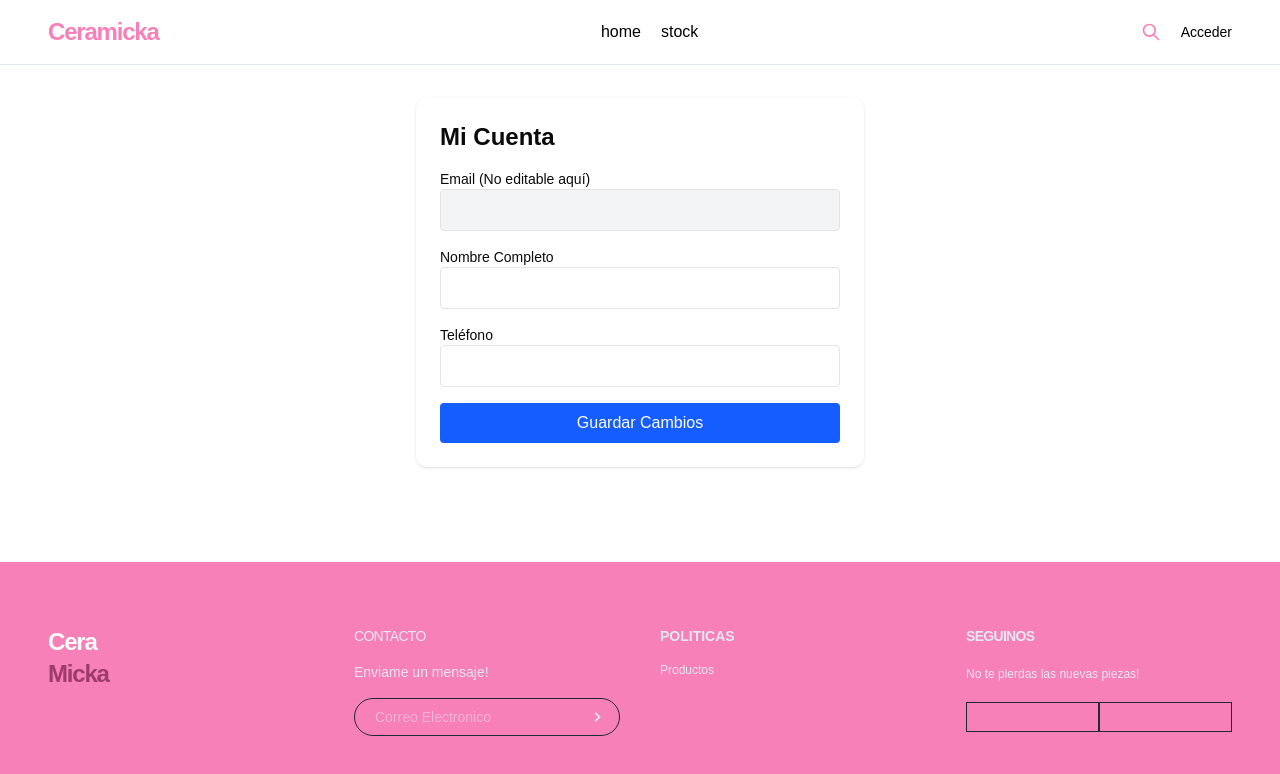
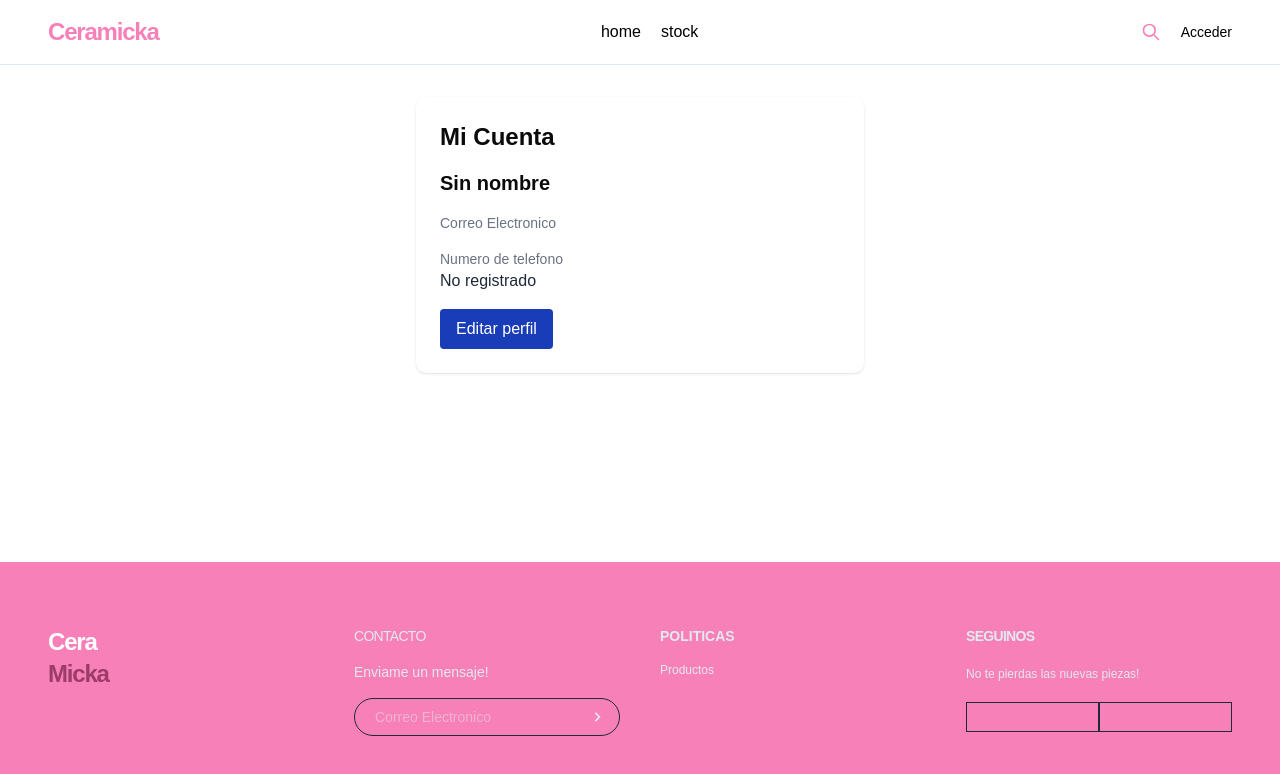
Before and after one commit to diazfabrici0/ceramicka, a React (Vite) app in the folder ceramicka-ecommerce/: page /account in a window 1280 px wide. Shown: the top 774 px of the page. Built offline with nearby package versions, Linux system fonts and the light colour scheme; no server answers.

Commit message:
editaar perfil funciona

```diff
--- a/ceramicka-ecommerce/src/Pages/Account.tsx
+++ b/ceramicka-ecommerce/src/Pages/Account.tsx
@@ -4,6 +4,7 @@ import { accountService } from '../services/authAccountService';
 
 export const Account = () => {
   const [loading, setLoading] = useState(true);
+  const [isModalOpen, setIsModalOpen] = useState(false);
   const [profile, setProfile] = useState({
     full_name: '',
     phone_number: '',
@@ -34,14 +35,22 @@ export const Account = () => {
     setLoading(true);
     try {
       const { data: { user } } = await supabase.auth.getUser();
-      if (user) {
+      if (!user) return;
+
         await accountService.updateAccount(user.id, {
           full_name: profile.full_name,
           phone_number: profile.phone_number,
           updated_at: new Date()
         });
-        alert("¡Perfil actualizado!");
+
+        if(profile.email !== user.email) {
+          await accountService.updateEmail(profile.email);
+          alert("Perfil actualizado. Se envio un correo de confirmacion a tu neuva direccion de correo electronico");
+        } else {
+          alert("Perfil actualizado con exito!");
         }
+
+
     } catch (error: any) {
       alert(error.message);
     } finally {
@@ -54,42 +63,100 @@ export const Account = () => {
   return (
     <div className="max-w-md mx-auto p-6 bg-white rounded-lg shadow">
       <h2 className="text-2xl font-bold mb-4">Mi Cuenta</h2>
-      <form onSubmit={handleSave} className="space-y-4">
+
+      <section className='space-y-4'>
+        <header >
+          <div className="text-xl font-semibold">
+            <h1>{profile.full_name || 'Sin nombre'}</h1>
+          </div>
+        </header>
+
+        <div className="flex flex-col">
+          <label className='text-gray-500 text-sm'>Correo Electronico</label>
+          <span className='text-gray-800'>{profile.email}</span>
+        </div>
+
+        <div className="flex flex-col">
+          <label className=' text-gray-500 text-sm'>Numero de telefono</label>
+          <span className='text-gray-800'>{profile.phone_number || 'No registrado'}</span>
+        </div>
+      </section>
+
+      <footer className='pt-4'>
+        <button onClick={()=> setIsModalOpen(true)}
+          className='bg-blue-800 text-white rounded px-4 py-2 hover:bg-blue-900 transition-colors'>Editar perfil</button>
+      </footer>
+
+      {isModalOpen && (
+        <div className='fixed inset-0 z-50 flex items-center justify-center bg-black'>
+          <div className="bg-white p-6 rounded-lg shadow-xl w-full max-w-sm mx-4">
+            <div className="flex justify-between items-center mb-4">
+              <h3 className="text-lg font-bold">
+                Editar Perfil
+              </h3>
+              <button onClick={() => setIsModalOpen(false)}
+                className="text-gray-500 hover:text-black">✕
+              </button>
+            </div>
+
+            <form onSubmit={async (e) => {
+              await handleSave(e);
+              setIsModalOpen(false);
+            }} className="space-y-4">
                 <div>
-          <label className="block text-sm">Email (No editable aquí)</label>
-          <input
-            type="text"
-            value={profile.email}
-            disabled
-            className="w-full p-2 bg-gray-100 border rounded"
-          />
-        </div>
-        <div>
-          <label className="block text-sm">Nombre Completo</label>
+                  <label className="block text-sm font-medium">Nombre Completo</label>
                   <input
                   type="text"
                   value={profile.full_name}
                   onChange={e => setProfile({...profile, full_name: e.target.value})}
-            className="w-full p-2 border rounded"
+                  className="w-full p-2 border rounded focus:ring-2 focus:ring-blue-500 outline-none"
                 />
               </div>
+
+              {/* Campo de Email - YA NO ESTÁ DISABLED */}
             <div>
-          <label className="block text-sm">Teléfono</label>
+              <label className="block text-sm font-medium text-gray-700 mb-1">Correo Electrónico</label>
+              <input
+                type="email"
+                value={profile.email}
+                onChange={e => setProfile({...profile, email: e.target.value})}
+                className="w-full p-2 border border-gray-300 rounded-md focus:ring-2 focus:ring-blue-500 outline-none transition-all"
+              />
+              <p className="text-[11px] text-amber-600 mt-1 leading-tight">
+                ⚠️ Si cambias el correo, deberás confirmarlo en tu nueva bandeja de entrada para que el cambio sea efectivo.
+              </p>
+            </div>
+
+              <div>
+                <label className="block text-sm font-medium">Teléfono</label>
                 <input
                   type="text"
                   value={profile.phone_number}
                   onChange={e => setProfile({...profile, phone_number: e.target.value})}
-            className="w-full p-2 border rounded"
+                  className="w-full p-2 border rounded focus:ring-2 focus:ring-blue-500 outline-none"
                 />
               </div>
+
+              <div className="flex gap-2 pt-2">
+                <button
+                  type="button"
+                  onClick={() => setIsModalOpen(false)}
+                  className="flex-1 bg-gray-200 text-gray-800 p-2 rounded hover:bg-gray-300"
+                >
+                  Cancelar
+                </button>
                 <button
                   type="submit"
                   disabled={loading}
-          className="w-full bg-blue-600 text-white p-2 rounded hover:bg-blue-700"
+                  className="flex-1 bg-blue-600 text-white p-2 rounded hover:bg-blue-700 disabled:bg-blue-300"
                 >
-          {loading ? 'Guardando...' : 'Guardar Cambios'}
+                  {loading ? 'Guardando...' : 'Guardar'}
                 </button>
+              </div>
             </form>
+          </div>
+        </div>
+      )}
     </div>
   );
 };
--- a/ceramicka-ecommerce/src/services/authAccountService.ts
+++ b/ceramicka-ecommerce/src/services/authAccountService.ts
@@ -3,15 +3,16 @@ import { supabase } from "../lib/supabaseClient";
 export const accountService = {
     getProfile: async () => {
         const { data: { user } } = await supabase.auth.getUser();
+
         if (!user) throw new Error("No hay sesión activa");
 
-        const { data, error } = await supabase
+        const { data: profile, error } = await supabase
             .from('profiles')
-            .select('*')
+            .select('full_name, phone_number')
             .eq('id', user.id)
             .single();
 
-        return { user, profile: data, error};
+        return { user, profile, error};
     },
 
     updateAccount: async (userId: string, updates: any, authUpdates?: { email?: string; password?:string}) => {
@@ -27,4 +28,13 @@ export const accountService = {
             if(authError) throw authError;
         };
     },
+
+    updateEmail : async (newEmail: string) => {
+        const {data, error } = await supabase.auth.updateUser({
+            email: newEmail
+        });
+
+        if(error) throw error;
+        return data;
+    }
 }
```
Lines whose indentation alone changed are shown as unchanged.
